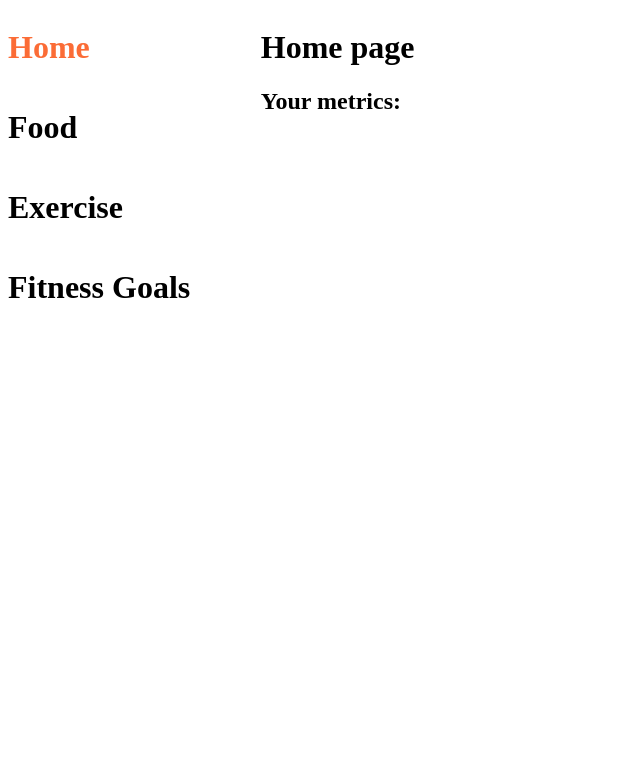
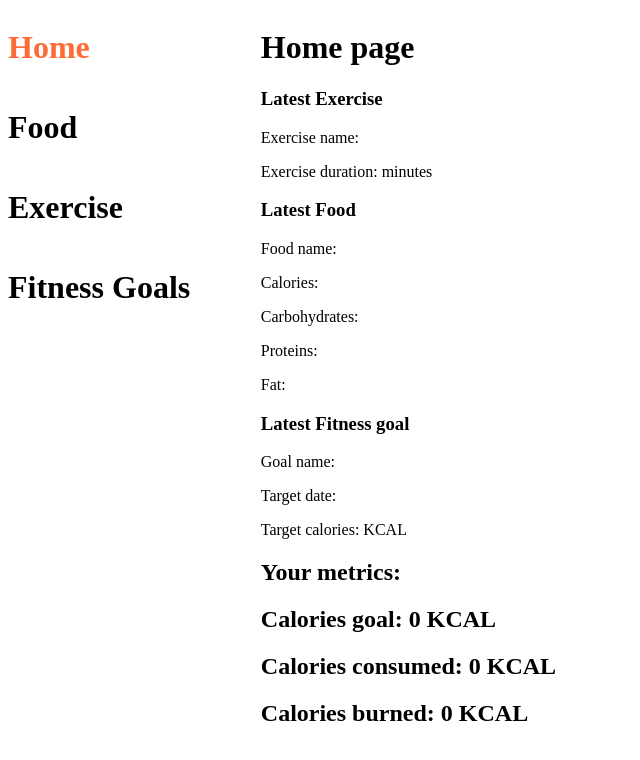
Before and after one commit to syedmustassim/fitness-tracker, a React (Vite) app: page / in a window 1280 px wide. Shown: the top 760 px of the page, without its empty margins (0-640 px from the left). Built offline with nearby package versions, Linux system fonts and the light colour scheme; no server answers.

Commit message:
feat: home page

```diff
--- a/src/pages/Exercise/Exercise.jsx
+++ b/src/pages/Exercise/Exercise.jsx
@@ -38,6 +38,7 @@ const Exercise = () => {
     dispatch(fetchExercises())
   },[dispatch])
 
+
   return (
     <div>
       <h1> Exercise page </h1>
@@ -60,7 +61,9 @@ const Exercise = () => {
       <h1> Your exercises - </h1>
       <div className="exercise-main-content">
       {
-        exercises.exercises?.map((item) => <ExerciseInfoCard exercise={item} key={item?._id}/>)
+        exercises.length > 0 ?
+        exercises?.map((item) => <ExerciseInfoCard exercise={item} key={item?._id}/>) :
+        (<h1>Exercises loading</h1>)
       }
       </div>
     </div>
--- a/src/pages/FitnessGoals/FitnessGoals.jsx
+++ b/src/pages/FitnessGoals/FitnessGoals.jsx
@@ -58,7 +58,7 @@ const FitnessGoals = () => {
       </form>
       <h1> Your current goals </h1>
       {
-        fitnessGoals.goals?.map((item) => (<GoalInfoCard data={item} key={item._id}/>))
+        fitnessGoals?.map((item) => (<GoalInfoCard data={item} key={item._id}/>))
       }
     </div>
   );
--- a/src/pages/Food/Food.jsx
+++ b/src/pages/Food/Food.jsx
@@ -63,7 +63,7 @@ const Food = () => {
         <button onClick={handleAddFood}>Add food item</button>
       </form>
       {
-        food.data?.map((item) => <FoodInfoCard data={item} key={item._id}/>)
+        food?.map((item) => <FoodInfoCard data={item} key={item._id}/>)
       }
     </div>
   );
--- a/src/pages/Home/Home.jsx
+++ b/src/pages/Home/Home.jsx
@@ -1,14 +1,59 @@
 import {useEffect} from "react"
 import {useDispatch, useSelector} from "react-redux"
+import { fetchExercises, fetchFitnessGoals, fetchFood } from "../../actions/actions";
+
 import "./Home.css";
 
 const Home = () => {
 
+  const dispatch = useDispatch();
+
+  useEffect(() => {
+    dispatch(fetchExercises())
+    dispatch(fetchFood())
+    dispatch(fetchFitnessGoals())
+  },[dispatch])
+
+  const exercise = useSelector(state => state.exercises)
+  const food = useSelector(state => state.food)
+  const fitnessGoals = useSelector(state => state.fitnessGoals)
+
+  const caloriesGoal = fitnessGoals?.reduce((acc,curr) => acc + curr?.targetCalories,0)
+  const caloriesConsumed = food?.reduce((acc,curr) => acc + curr?.calories, 0)
+  const caloriesBurned = exercise?.reduce((acc,curr) => acc + curr?.caloriesBurned, 0)
+
+  let latestExercise = exercise[exercise?.length - 1]
+  let latestFood = food[food?.length - 1]
+  let latestGoal = fitnessGoals[fitnessGoals?.length - 1]
   return (
-    <div>
+    <div className="home-container">
       <h1> Home page </h1>
+      <div className="home-secondary">
+        <section>
+          <h3>Latest Exercise</h3>
+            <p>Exercise name: {latestExercise?.exerciseName}</p>
+            <p>Exercise duration: {latestExercise?.duration} minutes</p>
+        </section>
+        <section>
+          <h3>Latest Food</h3>
+          <p>Food name: {latestFood?.foodName}</p>
+          <p>Calories: {latestFood?.calories}</p>
+          <p>Carbohydrates: {latestFood?.carbohydrates}</p>
+          <p>Proteins: {latestFood?.proteins}</p>
+          <p>Fat: {latestFood?.fat}</p>
+        </section>
+        <section>
+          <h3>Latest Fitness goal</h3>
+          <p>Goal name: {latestGoal?.goalName}</p>
+          <p>Target date: {latestGoal?.targetDate}</p>
+          <p>Target calories: {latestGoal?.targetCalories} KCAL</p>
+          <p></p>
+        </section>
+      </div>
       <h2> Your metrics: </h2>
-
+      <h2> Calories goal: {caloriesGoal} KCAL </h2>
+      <h2> Calories consumed: {caloriesConsumed} KCAL </h2>
+      <h2> Calories burned: {caloriesBurned} KCAL </h2>
     </div>
   );
 };
--- a/src/reducer/fitnessReducer.js
+++ b/src/reducer/fitnessReducer.js
@@ -7,11 +7,11 @@ const initialState = {
 const fitnessReducer = (state = initialState, action) => {
   switch (action.type) {
     case "FETCH_FITNESS_GOALS":
-      return { ...state, fitnessGoals: action.payload };
+      return { ...state, fitnessGoals: action.payload.goals };
     case "FETCH_EXERCISES":
-      return { ...state, exercises: action.payload };
+      return { ...state, exercises: action.payload.exercises };
     case "FETCH_FOOD":
-      return { ...state, food: action.payload };
+      return { ...state, food: action.payload.data };
     default:
       return state;
   }
```
